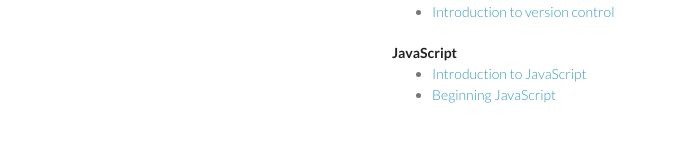
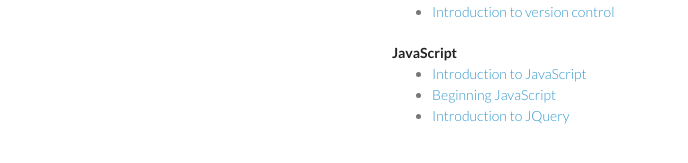
Before and after one commit to codebar/tutorials, a Jekyll site: the page index.html, which Jekyll copies as it is, in a window 1280 px wide. Shown: the part 245-408 px from the top of the page, without its empty margins (178-866 px from the left). Built offline with Jekyll 4.4.1, drawn with Linux system fonts in a browser that asks for light colours; Markdown is read by kramdown in place of the engine named in the settings.

Commit message:
link third tutorial to main page

```diff
--- a/index.html
+++ b/index.html
@@ -41,6 +41,7 @@
         <ul>
           <li><a href="js/lesson1/tutorial.html">Introduction to JavaScript</a></li>
           <li><a href="js/lesson2/tutorial.html">Beginning JavaScript</a></li>
+          <li><a href="js/lesson3/tutorial.html">Introduction to JQuery</a></li>
         </ul>
 
       </section>
```
